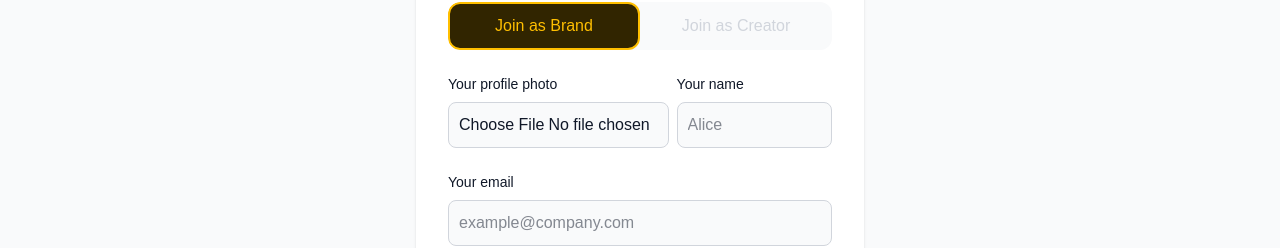
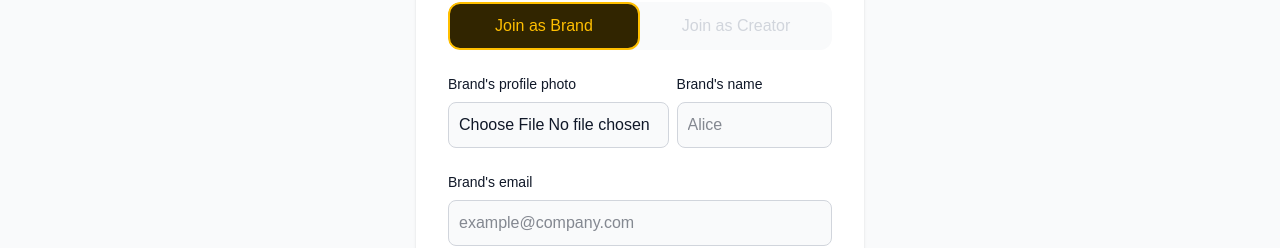
Before and after one commit to shabinx30/Collabify, a Next.js app in the folder frontend/: page /signup in a window 1280 px wide. Shown: the part 200-448 px from the top of the page. Built offline with nearby package versions, Linux system fonts and the light colour scheme.

Commit message:
fix(signup): placeholders updated

```diff
--- a/frontend/src/app/signup/page.tsx
+++ b/frontend/src/app/signup/page.tsx
@@ -95,7 +95,7 @@ const SignUp = () => {
                                                         {valid.profile.message}
                                                     </span>
                                                 ) : (
-                                                    "Your profile photo"
+                                                    userType == 'brand' ? "Brand's profile photo" : "Your profile photo"
                                                 )}
                                             </label>
                                             <input
@@ -121,7 +121,7 @@ const SignUp = () => {
                                                         {valid.name.message}
                                                     </span>
                                                 ) : (
-                                                    "Your name"
+                                                    userType == 'brand' ? "Brand's name" : "Your name"
                                                 )}
                                             </label>
                                             <input
@@ -148,7 +148,7 @@ const SignUp = () => {
                                                     {valid.email.message}
                                                 </span>
                                             ) : (
-                                                "Your email"
+                                                userType == 'brand' ? "Brand's email" : "Your email"
                                             )}
                                         </label>
                                         <input
--- a/frontend/src/components/home/Hero.tsx
+++ b/frontend/src/components/home/Hero.tsx
@@ -59,11 +59,11 @@ const Hero = () => {
                             </div>
                         </div>
                         <div className="flex gap-4 mt-[2em] md:mt-0">
-                            <div className="flex-1 flex gap-2 justify-center items-center bg-[#FFBF00] dark:bg-[#2b2b2b] border border-[#FFBF00] dark:text-[#FFBF00] font-semibold h-[2.5em] lg:h-[3em] rounded-2xl">
+                            <div className="flex-1 flex gap-2 justify-center items-center bg-[#FFBF00] dark:bg-[#312500] border-2 border-[#FFBF00] dark:text-[#FFBF00] font-semibold h-[2.5em] lg:h-[3em] rounded-2xl cursor-pointer">
                                 <VscEye size={24} />
                                 View Profile
                             </div>
-                            <div className="flex-1 flex gap-2 justify-center items-center bg-white dark:bg-[#2b2b2b] font-semibold h-[2.5em] lg:h-[3em] rounded-2xl">
+                            <div className="flex-1 flex gap-2 justify-center items-center bg-white dark:bg-[#2b2b2b] font-semibold h-[2.5em] lg:h-[3em] rounded-2xl cursor-pointer">
                                 <LiaTelegramPlane size={22} />
                                 Chat
                             </div>
```
